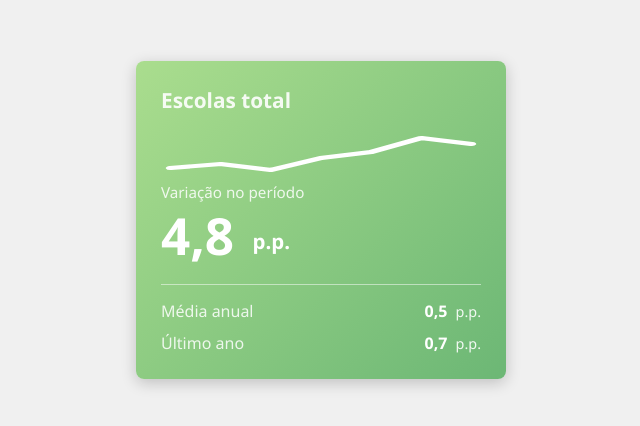
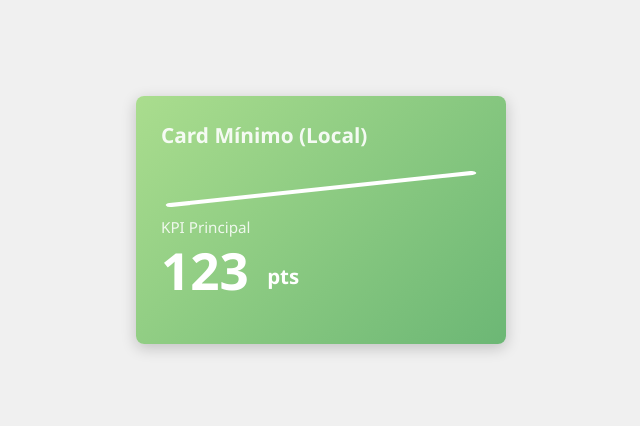
Before and after one commit to analuizalemos/ddc-sas, a plain HTML site: page index.html in a window 1280 px wide. Shown: the part 180-606 px from the top of the page, without its empty margins (319-959 px from the left). Drawn offline with Linux system fonts and the light colour scheme.

Commit message:
simplificado

```diff
--- a/index.html
+++ b/index.html
@@ -3,7 +3,7 @@
 <head>
 <meta charset="UTF-8">
 <meta name="viewport" content="width=device-width, initial-scale=1.0">
-<title>Card Dinâmico de Métrica</title>
+<title>Card Dinâmico v5 (Revisado)</title>
 <style>
   body {
     font-family: 'Segoe UI', Tahoma, Geneva, Verdana, sans-serif;
@@ -14,97 +14,30 @@
     background-color: #f0f0f0;
     margin: 0;
   }
-
   .metric-card {
-    background: linear-gradient(135deg, #aadd8e 0%, #6cb775 100%); /* Gradiente verde similar ao da imagem */
+    background: linear-gradient(135deg, #aadd8e 0%, #6cb775 100%);
     color: white;
     padding: 25px;
     width: 320px;
-    border-radius: 8px; /* Adicionado um leve arredondamento, remova se preferir bordas retas */
+    border-radius: 8px;
     box-shadow: 0 4px 15px rgba(0,0,0,0.2);
+    display: flex;
+    flex-direction: column;
   }
-
-  .card-title {
-    font-size: 1.3em;
-    font-weight: bold;
-    text-align: left;
-    margin-bottom: 20px;
-    opacity: 0.9;
-  }
-
-  .main-metric-section {
-    text-align: left;
-    margin-bottom: 20px;
-  }
-
-  .trend-line-container {
-    width: 100%;
-    height: 40px; /* Altura para a linha de tendência SVG */
-    margin-bottom: 8px;
-  }
-
-  #trendLineSvg {
-    width: 100%;
-    height: 100%;
-  }
-
-  .main-metric-label {
-    font-size: 0.95em;
-    opacity: 0.85;
-    margin-bottom: 5px;
-  }
-
-  .main-metric-value {
-    font-size: 3.2em; /* Tamanho grande para o valor principal */
-    font-weight: normal; /* O strong cuidará do negrito do número */
-    line-height: 1.1;
-  }
-
-  .main-metric-value .value {
-    font-weight: 700; /* Negrito para o número */
-  }
-
-  .main-metric-value .unit {
-    font-size: 0.4em; /* Unidade menor */
-    font-weight: 600; /* Um pouco menos negrito ou ajustar conforme necessário */
-    margin-left: 5px;
-    vertical-align: middle; /* Alinha melhor com o número grande */
-  }
-
-  .separator {
-    border: none;
-    height: 1px;
-    background-color: rgba(255, 255, 255, 0.5);
-    margin-top: 15px;
-    margin-bottom: 15px;
-  }
-
-  .secondary-metrics-section .secondary-metric {
-    display: flex;
-    justify-content: space-between;
-    align-items: center;
-    font-size: 1em;
-    margin-bottom: 10px;
-  }
-
-  .secondary-metrics-section .secondary-metric:last-child {
-    margin-bottom: 0;
-  }
-
-  .secondary-metric-label {
-    opacity: 0.85;
-  }
-
-  .secondary-metric-value-container .value {
-    font-weight: bold;
-  }
-
-  .secondary-metric-value-container .unit {
-    font-size: 0.9em;
-    margin-left: 4px;
-    opacity: 0.9;
-  }
-
+  .card-title { font-size: 1.3em; font-weight: bold; text-align: left; margin-bottom: 20px; opacity: 0.9; }
+  .main-metric-section { text-align: left; margin-bottom: 20px; }
+  .trend-line-container { width: 100%; height: 40px; margin-bottom: 8px; }
+  #trendLineSvg { width: 100%; height: 100%; }
+  .main-metric-label { font-size: 0.95em; opacity: 0.85; margin-bottom: 5px; }
+  .main-metric-value { font-size: 3.2em; font-weight: normal; line-height: 1.1; }
+  .main-metric-value .value { font-weight: 700; }
+  .main-metric-value .unit { font-size: 0.4em; font-weight: 600; margin-left: 5px; vertical-align: middle; }
+  .separator { border: none; height: 1px; background-color: rgba(255, 255, 255, 0.5); margin-top: 15px; margin-bottom: 15px; }
+  .secondary-metrics-section .secondary-metric { display: flex; justify-content: space-between; align-items: center; font-size: 1em; margin-bottom: 10px; min-height: 1.2em; }
+  .secondary-metrics-section .secondary-metric:last-child { margin-bottom: 0; }
+  .secondary-metric-label { opacity: 0.85; }
+  .secondary-metric-value-container .value { font-weight: bold; }
+  .secondary-metric-value-container .unit { font-size: 0.9em; margin-left: 4px; opacity: 0.9; }
 </style>
 </head>
 <body>
@@ -118,13 +51,13 @@
     <div class="main-metric-label" id="mainMetricLabel"></div>
     <div class="main-metric-value" id="mainMetricValue"></div>
   </div>
-  <hr class="separator">
+  <hr class="separator" id="separatorLine">
   <div class="secondary-metrics-section">
-    <div class="secondary-metric">
+    <div class="secondary-metric" id="secMetricRow1">
       <span class="secondary-metric-label" id="secondaryMetric1Label"></span>
       <span class="secondary-metric-value-container" id="secondaryMetric1Value"></span>
     </div>
-    <div class="secondary-metric">
+    <div class="secondary-metric" id="secMetricRow2">
       <span class="secondary-metric-label" id="secondaryMetric2Label"></span>
       <span class="secondary-metric-value-container" id="secondaryMetric2Value"></span>
     </div>
@@ -132,56 +65,34 @@
 </div>
 
 <script>
+  // 1. DEFINIÇÃO DAS FUNÇÕES UTILITÁRIAS
   function drawTrendLine(svgElement, trendData) {
-    svgElement.innerHTML = ''; // Limpa a linha anterior
-
+    svgElement.innerHTML = '';
     if (!trendData || trendData.length < 2) {
-      // Se não houver dados suficientes, pode desenhar uma linha placeholder ou nada
       const path = document.createElementNS("http://www.w3.org/2000/svg", "path");
-      // Path de exemplo simples para quando não há dados de tendência: uma linha horizontal
-      // path.setAttribute("d", "M0 15 L100 15");
-      // Ou um path mais parecido com o da imagem, mas estático:
       path.setAttribute("d", "M5 20 Q 25 5, 45 12 T 75 10 L 95 8");
-      path.setAttribute("stroke", "white");
-      path.setAttribute("stroke-width", "3");
-      path.setAttribute("fill", "none");
-      path.setAttribute("stroke-linecap", "round");
-      path.setAttribute("stroke-linejoin", "round");
-      path.setAttribute("opacity", "0.7");
-      svgElement.appendChild(path);
-      return;
+      path.setAttribute("stroke", "white"); path.setAttribute("stroke-width", "3");
+      path.setAttribute("fill", "none"); path.setAttribute("stroke-linecap", "round");
+      path.setAttribute("stroke-linejoin", "round"); path.setAttribute("opacity", "0.7");
+      svgElement.appendChild(path); return;
     }
-
-    // Lógica simples de escalonamento para a linha de tendência
-    const width = 100; // viewBox width
-    const height = 30; // viewBox height
-    const padding = 3; // Padding dentro do viewBox para que a linha não toque as bordas
-
-    const dataMin = Math.min(...trendData);
-    const dataMax = Math.max(...trendData);
-    // Evita divisão por zero se todos os pontos forem iguais
+    const width = 100, height = 30, padding = 3;
+    const dataMin = Math.min(...trendData), dataMax = Math.max(...trendData);
     const dataRange = (dataMax - dataMin === 0) ? 1 : (dataMax - dataMin);
-
     const points = trendData.map((d, i) => {
       const x = (i / (trendData.length - 1)) * (width - 2 * padding) + padding;
-      // Inverte o Y porque o SVG tem (0,0) no topo esquerdo
       const y = (height - padding) - ((d - dataMin) / dataRange) * (height - 2 * padding);
       return `${x.toFixed(2)},${y.toFixed(2)}`;
     }).join(" ");
-
     const path = document.createElementNS("http://www.w3.org/2000/svg", "path");
-    path.setAttribute("d", `M${points}`);
-    path.setAttribute("stroke", "white");
-    path.setAttribute("stroke-width", "3"); // Espessura da linha
-    path.setAttribute("fill", "none");
-    path.setAttribute("stroke-linecap", "round");
-    path.setAttribute("stroke-linejoin", "round");
+    path.setAttribute("d", `M${points}`); path.setAttribute("stroke", "white");
+    path.setAttribute("stroke-width", "3"); path.setAttribute("fill", "none");
+    path.setAttribute("stroke-linecap", "round"); path.setAttribute("stroke-linejoin", "round");
     svgElement.appendChild(path);
   }
 
   function updateCard(data) {
     document.getElementById('cardTitle').textContent = data.title;
-
     document.getElementById('mainMetricLabel').textContent = data.mainMetric.label;
     const mainMetricValueElement = document.getElementById('mainMetricValue');
     mainMetricValueElement.innerHTML = `<strong class="value">${data.mainMetric.value}</strong> <span class="unit">${data.mainMetric.unit}</span>`;
@@ -189,112 +100,168 @@
     const svgElement = document.getElementById('trendLineSvg');
     drawTrendLine(svgElement, data.trendData);
 
+    const secMetricRow1El = document.getElementById('secMetricRow1');
+    const secMetric1LabelEl = document.getElementById('secondaryMetric1Label');
+    const secMetric1ValueEl = document.getElementById('secondaryMetric1Value');
+    const secMetricRow2El = document.getElementById('secMetricRow2');
+    const secMetric2LabelEl = document.getElementById('secondaryMetric2Label');
+    const secMetric2ValueEl = document.getElementById('secondaryMetric2Value');
+    const separatorLine = document.getElementById('separatorLine');
+
+    secMetric1LabelEl.textContent = ''; secMetric1ValueEl.innerHTML = '';
+    secMetricRow1El.style.display = 'none';
+    secMetric2LabelEl.textContent = ''; secMetric2ValueEl.innerHTML = '';
+    secMetricRow2El.style.display = 'none';
+    separatorLine.style.display = 'block';
+
+    let hasSecondaryMetrics = false;
     if (data.secondaryMetrics && data.secondaryMetrics.length > 0) {
-      const secMetric1Label = document.getElementById('secondaryMetric1Label');
-      const secMetric1Value = document.getElementById('secondaryMetric1Value');
-      if (secMetric1Label && secMetric1Value) {
-        secMetric1Label.textContent = data.secondaryMetrics[0].label;
-        secMetric1Value.innerHTML = `<strong class="value">${data.secondaryMetrics[0].value}</strong> <span class="unit">${data.secondaryMetrics[0].unit}</span>`;
+      if (data.secondaryMetrics[0] && (data.secondaryMetrics[0].label || data.secondaryMetrics[0].value !== "-")) {
+        secMetric1LabelEl.textContent = data.secondaryMetrics[0].label;
+        secMetric1ValueEl.innerHTML = `<strong class="value">${data.secondaryMetrics[0].value}</strong> <span class="unit">${data.secondaryMetrics[0].unit}</span>`;
+        secMetricRow1El.style.display = 'flex'; hasSecondaryMetrics = true;
+      }
+      if (data.secondaryMetrics[1] && (data.secondaryMetrics[1].label || data.secondaryMetrics[1].value !== "-")) {
+        secMetric2LabelEl.textContent = data.secondaryMetrics[1].label;
+        secMetric2ValueEl.innerHTML = `<strong class="value">${data.secondaryMetrics[1].value}</strong> <span class="unit">${data.secondaryMetrics[1].unit}</span>`;
+        secMetricRow2El.style.display = 'flex'; hasSecondaryMetrics = true;
+      }
+    }
+    if (!hasSecondaryMetrics) { separatorLine.style.display = 'none'; }
+  }
+
+  // 2. FUNÇÃO PRINCIPAL DE MANIPULAÇÃO DE DADOS DO SAS VA
+  function handleVAData(vaResponse) {
+    console.log("Dados recebidos (Card Flexível v5):", vaResponse); // Log para depuração
+
+    if (!vaResponse || !vaResponse.data || vaResponse.data.length === 0 || !vaResponse.columns || vaResponse.columns.length === 0) {
+      console.error("Estrutura de dados ou colunas ausente/vazia do SAS VA. Verifique as Funções e os dados atribuídos.");
+      updateCard({ title: "Sem dados", mainMetric: { label: "", value: "-", unit: "" }, trendData: [], secondaryMetrics: [] });
+      return;
+    }
+
+    const orderedActualColumnNames = vaResponse.columns.map(col => col.name);
+
+    // ORDEM ESPERADA DAS COLUNAS (ÍNDICES): Ajuste conforme sua necessidade
+    const IDX_TITULO = 0;
+    const IDX_LABEL_PRINCIPAL = 1;
+    const IDX_VALOR_PRINCIPAL = 2;
+    const IDX_UNIDADE_PRINCIPAL = 3;
+    const IDX_ANO_TENDENCIA = 4;
+    const IDX_VALOR_TENDENCIA = 5;
+    // Métricas secundárias (opcionais)
+    const IDX_LABEL_SEC1 = 6;
+    const IDX_VALOR_SEC1 = 7;
+    const IDX_UNIDADE_SEC1 = 8;
+    const IDX_LABEL_SEC2 = 9;
+    const IDX_VALOR_SEC2 = 10;
+    const IDX_UNIDADE_SEC2 = 11;
+
+    const MIN_COLUNAS_OBRIGATORIAS = IDX_VALOR_TENDENCIA + 1; // = 6 (índices 0 a 5)
+
+    if (orderedActualColumnNames.length < MIN_COLUNAS_OBRIGATORIAS) {
+      console.error(`ERRO: JavaScript espera ${MIN_COLUNAS_OBRIGATORIAS} colunas obrigatórias, mas recebeu ${orderedActualColumnNames.length}. Verifique as Funções atribuídas no SAS VA.`);
+      updateCard({ title: "Erro: Colunas insuficientes", mainMetric: { label: "", value: "-", unit: "" }, trendData: [], secondaryMetrics: [] });
+      return;
+    }
+
+    const nomeColunaAnoTendencia = orderedActualColumnNames[IDX_ANO_TENDENCIA];
+    const nomeColunaValorTendencia = orderedActualColumnNames[IDX_VALOR_TENDENCIA];
+    // Certifique-se que as colunas existem antes de tentar mapear
+    const trendAnos = (nomeColunaAnoTendencia && vaResponse.data[0].hasOwnProperty(nomeColunaAnoTendencia)) ? vaResponse.data.map(linha => linha[nomeColunaAnoTendencia]) : [];
+    const trendValoresMedida = (nomeColunaValorTendencia && vaResponse.data[0].hasOwnProperty(nomeColunaValorTendencia)) ? vaResponse.data.map(linha => linha[nomeColunaValorTendencia]) : [];
+
+    console.log("Anos da tendência extraídos:", trendAnos);
+    console.log("Valores da medida da tendência extraídos:", trendValoresMedida);
+
+    const primeiraLinha = vaResponse.data[0];
+    const cardData = {
+      title: primeiraLinha[orderedActualColumnNames[IDX_TITULO]] || "Título Indisponível",
+      mainMetric: {
+        label: primeiraLinha[orderedActualColumnNames[IDX_LABEL_PRINCIPAL]] || "Métrica Principal",
+        value: primeiraLinha[orderedActualColumnNames[IDX_VALOR_PRINCIPAL]] !== undefined ? String(primeiraLinha[orderedActualColumnNames[IDX_VALOR_PRINCIPAL]]).replace('.', ',') : "-",
+        unit: primeiraLinha[orderedActualColumnNames[IDX_UNIDADE_PRINCIPAL]] || ""
+      },
+      trendData: trendValoresMedida,
+      secondaryMetrics: []
+    };
+
+    const MIN_COLUNAS_PARA_SEC1 = IDX_UNIDADE_SEC1 + 1;
+    if (orderedActualColumnNames.length >= MIN_COLUNAS_PARA_SEC1) {
+      // Verifica se a primeiraLinha realmente tem as propriedades antes de acessá-las
+      const labelSec1 = primeiraLinha.hasOwnProperty(orderedActualColumnNames[IDX_LABEL_SEC1]) ? (primeiraLinha[orderedActualColumnNames[IDX_LABEL_SEC1]] || "") : "";
+      const valorSec1 = primeiraLinha.hasOwnProperty(orderedActualColumnNames[IDX_VALOR_SEC1]) ? (primeiraLinha[orderedActualColumnNames[IDX_VALOR_SEC1]] !== undefined ? String(primeiraLinha[orderedActualColumnNames[IDX_VALOR_SEC1]]).replace('.', ',') : "-") : "-";
+      const unidadeSec1 = primeiraLinha.hasOwnProperty(orderedActualColumnNames[IDX_UNIDADE_SEC1]) ? (primeiraLinha[orderedActualColumnNames[IDX_UNIDADE_SEC1]] || "") : "";
+
+      if (labelSec1 || valorSec1 !== "-") { // Adiciona somente se tiver label ou valor
+        cardData.secondaryMetrics.push({ label: labelSec1, value: valorSec1, unit: unidadeSec1 });
       }
 
-      if (data.secondaryMetrics.length > 1) {
-        const secMetric2Label = document.getElementById('secondaryMetric2Label');
-        const secMetric2Value = document.getElementById('secondaryMetric2Value');
-         if (secMetric2Label && secMetric2Value) {
-            secMetric2Label.textContent = data.secondaryMetrics[1].label;
-            secMetric2Value.innerHTML = `<strong class="value">${data.secondaryMetrics[1].value}</strong> <span class="unit">${data.secondaryMetrics[1].unit}</span>`;
+      const MIN_COLUNAS_PARA_SEC2 = IDX_UNIDADE_SEC2 + 1;
+      if (orderedActualColumnNames.length >= MIN_COLUNAS_PARA_SEC2) {
+        const labelSec2 = primeiraLinha.hasOwnProperty(orderedActualColumnNames[IDX_LABEL_SEC2]) ? (primeiraLinha[orderedActualColumnNames[IDX_LABEL_SEC2]] || "") : "";
+        const valorSec2 = primeiraLinha.hasOwnProperty(orderedActualColumnNames[IDX_VALOR_SEC2]) ? (primeiraLinha[orderedActualColumnNames[IDX_VALOR_SEC2]] !== undefined ? String(primeiraLinha[orderedActualColumnNames[IDX_VALOR_SEC2]]).replace('.', ',') : "-") : "-";
+        const unidadeSec2 = primeiraLinha.hasOwnProperty(orderedActualColumnNames[IDX_UNIDADE_SEC2]) ? (primeiraLinha[orderedActualColumnNames[IDX_UNIDADE_SEC2]] || "") : "";
+
+        if (labelSec2 || valorSec2 !== "-") { // Adiciona somente se tiver label ou valor
+          cardData.secondaryMetrics.push({ label: labelSec2, value: valorSec2, unit: unidadeSec2 });
         }
       }
     }
-  }
+    updateCard(cardData);
+  } // Fim de handleVAData
 
-  // --- Dados de Exemplo (simulando o que viria do SAS VA) ---
-  const sampleData = {
-    title: "Escolas total",
-    mainMetric: {
-      label: "Variação no período",
-      value: "4,8", // Usando vírgula como na imagem
-      unit: "p.p."
-    },
-    // Dados para a linha de tendência (ex: últimos 7 pontos)
-    // Valores podem ser quaisquer números que representem a tendência.
-    // A função drawTrendLine irá normalizá-los para caber no espaço.
-    trendData: [10, 12, 9, 15, 18, 25, 22],
-    secondaryMetrics: [
-      {
-        label: "Média anual",
-        value: "0,5",
-        unit: "p.p."
-      },
-      {
-        label: "Último ano",
-        value: "0,7",
-        unit: "p.p."
-      }
-    ]
+  // 3. DEFINIÇÃO DOS DADOS DE EXEMPLO PARA TESTE LOCAL
+  const exCol = { // Nomes de chaves para os objetos de exemplo
+      titulo: 'EX_TITULO', lblPrinc: 'EX_LBL_PRINC', valPrinc: 'EX_VAL_PRINC', uniPrinc: 'EX_UNI_PRINC',
+      anoTend: 'EX_ANO_TEND', valTend: 'EX_VAL_TEND',
+      lblSec1: 'EX_LBL_SEC1', valSec1: 'EX_VAL_SEC1', uniSec1: 'EX_UNI_SEC1',
+      lblSec2: 'EX_LBL_SEC2', valSec2: 'EX_VAL_SEC2', uniSec2: 'EX_UNI_SEC2'
   };
 
-  // --- Chamada para atualizar o card com os dados de exemplo ---
-  // Em um cenário real com SAS VA DDC, esta chamada seria feita
-  // dentro da função de callback do subscribeToData, após formatar os dados do SAS.
-  document.addEventListener('DOMContentLoaded', function() {
-    updateCard(sampleData);
-  });
+  const sampleRows_Minimal = [ // Simula vaResponse.data
+    { [exCol.titulo]: "Card Mínimo (Local)", [exCol.lblPrinc]: "KPI Principal", [exCol.valPrinc]: "123", [exCol.uniPrinc]: "pts", [exCol.anoTend]: 2023, [exCol.valTend]: 50 },
+    { [exCol.titulo]: "Card Mínimo (Local)", [exCol.lblPrinc]: "KPI Principal", [exCol.valPrinc]: "123", [exCol.uniPrinc]: "pts", [exCol.anoTend]: 2024, [exCol.valTend]: 55 }
+  ];
+  const mockColumns_Minimal = [ // Simula vaResponse.columns (6 colunas)
+    { name: exCol.titulo, label: 'Título Exemplo'}, { name: exCol.lblPrinc, label: 'Label Princ. Ex.'},
+    { name: exCol.valPrinc, label: 'Valor Princ. Ex.'}, { name: exCol.uniPrinc, label: 'Unid. Princ. Ex.'},
+    { name: exCol.anoTend, label: 'Ano Tend. Ex.'}, { name: exCol.valTend, label: 'Valor Tend. Ex.'}
+  ];
 
-  // --- Exemplo de como você integraria com SAS VA DDC (pseudo-código) ---
-  /*
+  const sampleRows_WithOneSecondary = [
+    { [exCol.titulo]: "Card c/ 1 Sec. (Local)", [exCol.lblPrinc]: "KPI Principal", [exCol.valPrinc]: "250", [exCol.uniPrinc]: "€", [exCol.anoTend]: 2023, [exCol.valTend]: 60, [exCol.lblSec1]: "Info Extra", [exCol.valSec1]: "Detalhe A", [exCol.uniSec1]: "!" },
+    { [exCol.titulo]: "Card c/ 1 Sec. (Local)", [exCol.lblPrinc]: "KPI Principal", [exCol.valPrinc]: "250", [exCol.uniPrinc]: "€", [exCol.anoTend]: 2024, [exCol.valTend]: 65, [exCol.lblSec1]: "Info Extra", [exCol.valSec1]: "Detalhe A", [exCol.uniSec1]: "!" }
+  ];
+  const mockColumns_WithOneSecondary = [ // 9 colunas
+    ...mockColumns_Minimal,
+    { name: exCol.lblSec1, label: 'Label Sec1 Ex.'}, { name: exCol.valSec1, label: 'Valor Sec1 Ex.'}, { name: exCol.uniSec1, label: 'Unid. Sec1 Ex.'}
+  ];
+
+  const sampleRows_Full = [
+    { [exCol.titulo]: "Card Completo (Local)", [exCol.lblPrinc]: "KPI Completo", [exCol.valPrinc]: "350", [exCol.uniPrinc]: "$", [exCol.anoTend]: 2023, [exCol.valTend]: 70, [exCol.lblSec1]: "Secundária Alfa", [exCol.valSec1]: "S1 Val", [exCol.uniSec1]: "s1u", [exCol.lblSec2]: "Secundária Beta", [exCol.valSec2]: "S2 Val", [exCol.uniSec2]: "s2u" },
+    { [exCol.titulo]: "Card Completo (Local)", [exCol.lblPrinc]: "KPI Completo", [exCol.valPrinc]: "350", [exCol.uniPrinc]: "$", [exCol.anoTend]: 2024, [exCol.valTend]: 77, [exCol.lblSec1]: "Secundária Alfa", [exCol.valSec1]: "S1 Val", [exCol.uniSec1]: "s1u", [exCol.lblSec2]: "Secundária Beta", [exCol.valSec2]: "S2 Val", [exCol.uniSec2]: "s2u" }
+  ];
+  const mockColumns_Full = [ // 12 colunas
+    ...mockColumns_WithOneSecondary,
+    { name: exCol.lblSec2, label: 'Label Sec2 Ex.'}, { name: exCol.valSec2, label: 'Valor Sec2 Ex.'}, { name: exCol.uniSec2, label: 'Unid. Sec2 Ex.'}
+  ];
+
+  // 4. BLOCO DE EXECUÇÃO: DETECTA AMBIENTE SAS VA OU RODA TESTE LOCAL
   if (window.SASVisualAnalytics && window.SASVisualAnalytics.adv && window.SASVisualAnalytics.adv.Observable) {
-    vaDDCUtil.subscribeToData(handleVAData, { columns: 'all' }); // Solicita todas as colunas
+    console.log("Executando dentro do ambiente SAS VA. Inscrevendo para dados...");
+    vaDDCUtil.subscribeToData(handleVAData, { columns: 'all' });
   } else {
-    // Ambiente não SAS, usar dados de exemplo
-    console.warn("SAS VA DDC Util não encontrado. Usando dados de exemplo.");
-    updateCard(sampleData);
+    console.warn("SAS VA DDC Util não encontrado. Usando dados de exemplo para teste local.");
+    document.addEventListener('DOMContentLoaded', function() {
+      // ESCOLHA QUAL EXEMPLO TESTAR LOCALMENTE DESCOMENTANDO APENAS UMA DAS LINHAS ABAIXO:
+      const mockVaResponse = { data: sampleRows_Minimal, columns: mockColumns_Minimal };
+      //const mockVaResponse = { data: sampleRows_WithOneSecondary, columns: mockColumns_WithOneSecondary };
+      //const mockVaResponse = { data: sampleRows_Full, columns: mockColumns_Full };
+
+      handleVAData(mockVaResponse);
+    });
   }
-
-  function handleVAData(vaResponse) {
-    // SAS VA passa os dados em vaResponse.data
-    // Você precisará mapear as colunas do SAS VA para a estrutura 'cardData'
-    // Exemplo: Supondo que o SAS VA envie uma linha de dados
-    if (vaResponse && vaResponse.data && vaResponse.data.length > 0) {
-      const sasDataRow = vaResponse.data[0]; // Primeira linha de dados
-
-      // Mapeie aqui as colunas do SAS VA para o formato esperado
-      // Ex: sasDataRow['nomeDaColunaParaTitulo']
-      const cardData = {
-        title: sasDataRow['colunaTitulo'] || "Título Padrão", // Substitua 'colunaTitulo' pelo nome real da sua coluna
-        mainMetric: {
-          label: sasDataRow['colunaLabelPrincipal'] || "Label Principal",
-          value: (sasDataRow['colunaValorPrincipal'] !== undefined ? String(sasDataRow['colunaValorPrincipal']).replace('.', ',') : "0,0"), // Formata para vírgula
-          unit: sasDataRow['colunaUnidadePrincipal'] || "un."
-        },
-        trendData: parseTrendData(sasDataRow['colunaDadosTendencia']), // Função para processar dados de tendência
-        secondaryMetrics: [
-          {
-            label: sasDataRow['colunaLabelSec1'] || "Label Secundário 1",
-            value: (sasDataRow['colunaValorSec1'] !== undefined ? String(sasDataRow['colunaValorSec1']).replace('.', ',') : "0,0"),
-            unit: sasDataRow['colunaUnidadeSec1'] || "un."
-          },
-          {
-            label: sasDataRow['colunaLabelSec2'] || "Label Secundário 2",
-            value: (sasDataRow['colunaValorSec2'] !== undefined ? String(sasDataRow['colunaValorSec2']).replace('.', ',') : "0,0"),
-            unit: sasDataRow['colunaUnidadeSec2'] || "un."
-          }
-        ]
-      };
-      updateCard(cardData);
-    }
-  }
-
-  function parseTrendData(trendDataString) {
-    // Supondo que os dados de tendência venham como uma string separada por vírgulas, ex: "10,12,9,15,18,25,22"
-    if (typeof trendDataString === 'string' && trendDataString.trim() !== '') {
-      return trendDataString.split(',').map(Number);
-    }
-    // Ou se cada ponto da tendência vier de uma coluna diferente, você precisará agregá-los aqui.
-    return [10, 12, 9, 15, 18, 25, 22]; // Fallback
-  }
-  */
-
 </script>
 
 </body>
```
